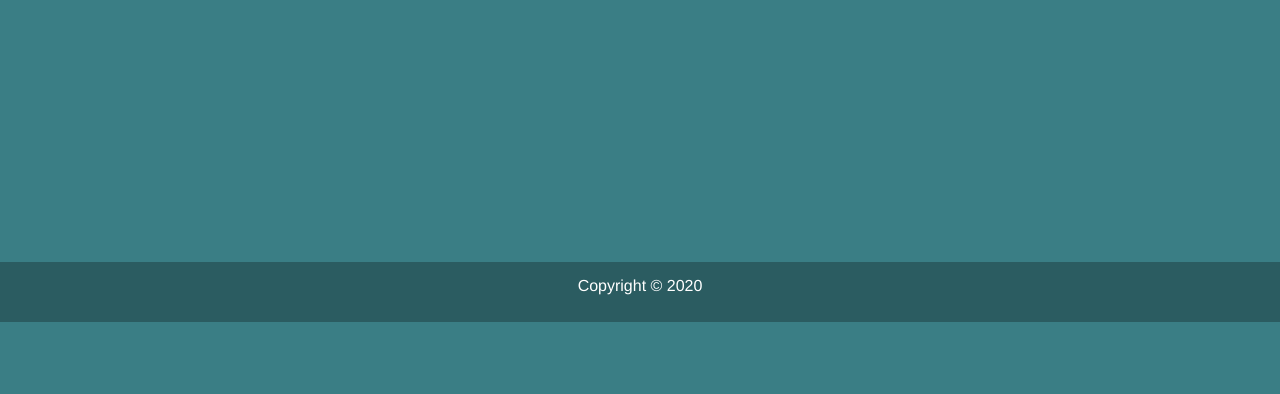
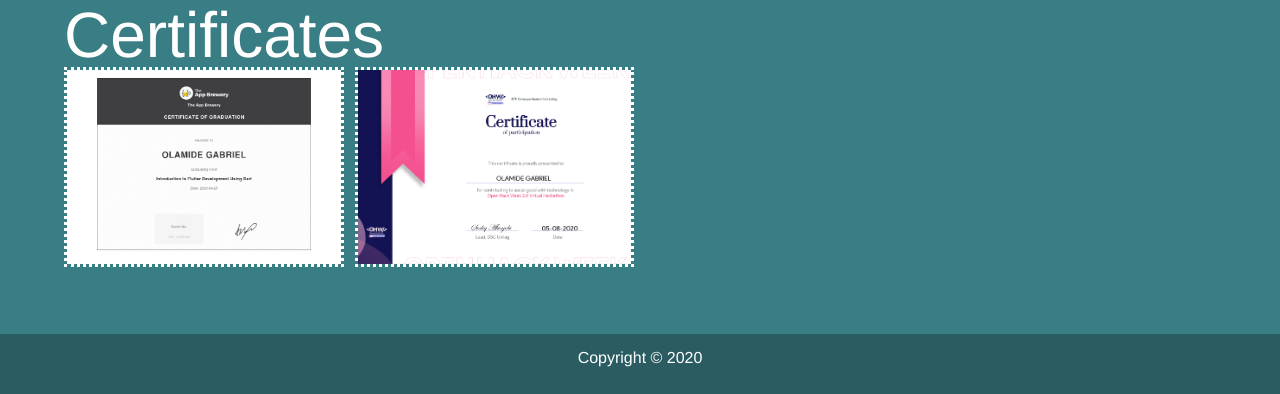
Before and after one commit to lordlamee/lordlamee.github.io, a website: page work.html in a window 1280 px wide. Shown: the part 478-872 px from the top of the page. Before the commit the page ends 800 px from the top, so only its background shows below. Drawn offline with Linux system fonts and the light colour scheme.

Commit message:
updated work

```diff
--- a/css/main.css
+++ b/css/main.css
@@ -118,7 +118,8 @@ h3 {
   font-weight: 400; }
   h1.lg-heading,
   h2.lg-heading,
-  h3.lg-heading {
+  h3.lg-heading,
+  h1.cert-heading {
     font-size: 4rem; }
   h1.sm-heading,
   h2.sm-heading,
@@ -126,7 +127,6 @@ h3 {
     margin-bottom: 2rem;
     padding: 0.2rem 1rem;
     background: rgba(61, 133, 140, 0.5); }
-
 a {
   color: #fff;
   text-decoration: none; }
--- a/work.html
+++ b/work.html
@@ -64,6 +64,12 @@
           <a href="https://www.github.com/lordlamee/Travel-App" class="btn-dark"> <i class="fa fa-github"></i> Link to project on Github </a>
         </div>
       </div>
+      <h1 class="cert-heading">Certificates</h1>
+      <div class="projects">
+      <div class="item">  <a href="img/flutter-certificate-1.jpg"><img src="img/flutter-certificate-1.jpg" alt="flutter certificate" /></a>
+        </div>
+        <a href="img/dsc-ohw-certificate.png"><img src="img/dsc-ohw-certificate.png" alt="open hack week certificate"/>
+      </div>
     </main>
 
     <footer id="main-footer">
```
Also changed, not shown: img/dsc-ohw-certificate.png (added), img/flutter-certificate-1.jpg (added), 1 other file.
